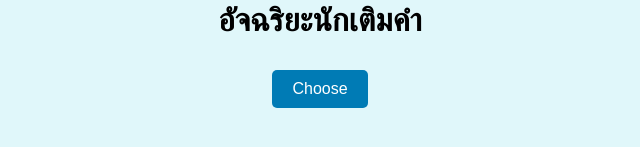
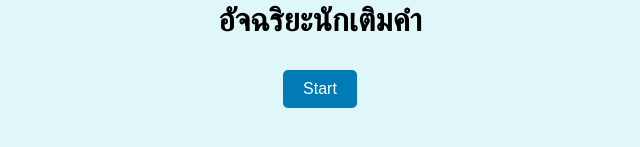
Before and after one commit to Aredee0496/sonya, a plain HTML site: page index.html in a window 1280 px wide. Shown: the part 351-498 px from the top of the page, without its empty margins (320-960 px from the left). Drawn offline with Linux system fonts and the light colour scheme.

Commit message:
edit: button

```diff
--- a/index.html
+++ b/index.html
@@ -15,7 +15,7 @@
         <!-- หน้าแรก -->
         <div id="home-page" class="page">
             <h1>อัจฉริยะนักเติมคำ</h1>
-            <button id="start-button">Choose</button>
+            <button id="start-button">Start</button>
         </div>
 
         <!-- หน้าเลือกหมวดหมู่ -->
```
